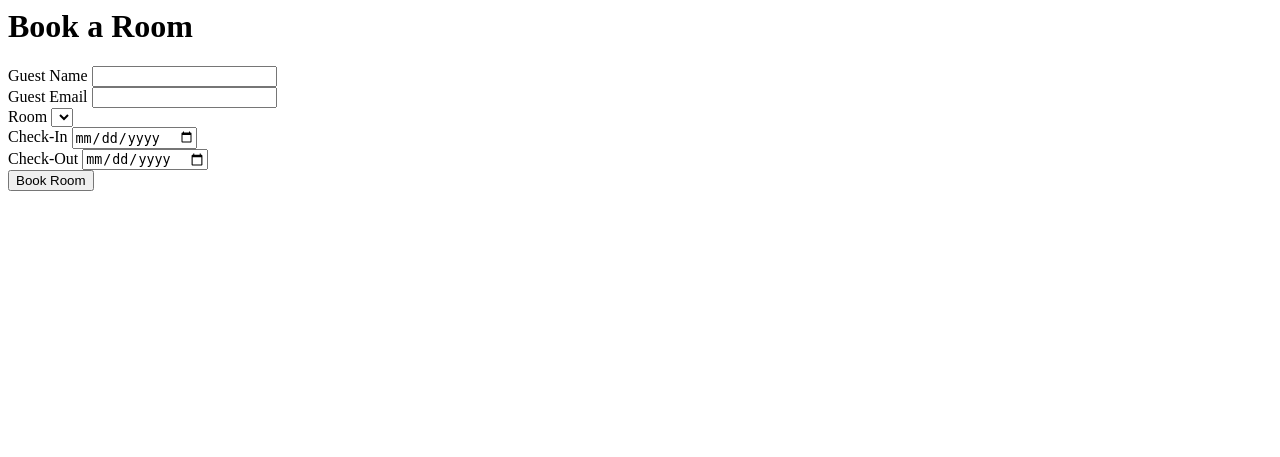
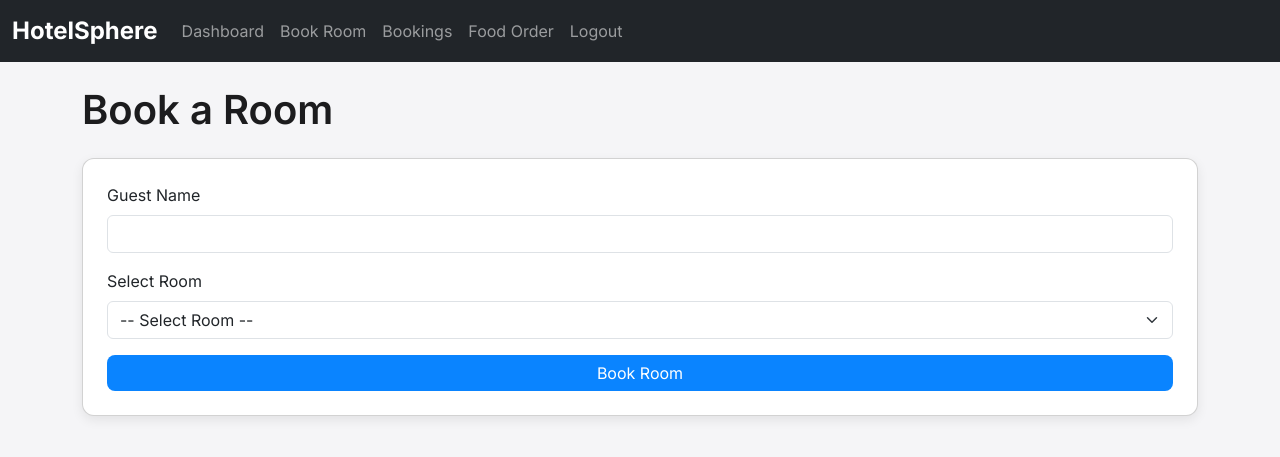
Before and after one commit to sushantg57/hotelsphere, a PHP site: page /reception/book_room.php in a window 1280 px wide. Shown: the top 457 px of the page. Run offline with PHP 8.4, Linux system fonts and the light colour scheme; the visitor is signed in with stand-in values (Sample User, id 1); data that the repository does not hold is empty; some libraries are stand-ins or nearby versions.

Commit message:
Update book_room.php

```diff
--- a/reception/book_room.php
+++ b/reception/book_room.php
@@ -1,5 +1,7 @@
 <?php
 require_once "../includes/auth_check.php";
+
+include "../includes/header.php";
 
 if ($_SESSION['role_id'] != 2) {
     die("Access denied!");
@@ -44,28 +46,24 @@ if ($_SERVER['REQUEST_METHOD'] === "POST") {
 }
 ?>
 
-<h1>Book a Room</h1>
-<?php if(isset($message)) echo "<p style='color:green;'>$message</p>"; ?>
+<h1 class="mb-4">Book a Room</h1>
 
-<form method="POST">
-    <label>Guest Name</label>
-    <input type="text" name="guest_name" required><br>
-
-    <label>Guest Email</label>
-    <input type="email" name="guest_email" required><br>
-
-    <label>Room</label>
-    <select name="room_id" required>
-        <?php foreach($rooms as $r): ?>
-        <option value="<?php echo $r['id']; ?>"><?php echo $r['room_number'].' ('.$r['type'].')'; ?></option>
-        <?php endforeach; ?>
-    </select><br>
-
-    <label>Check-In</label>
-    <input type="date" name="check_in" required><br>
-
-    <label>Check-Out</label>
-    <input type="date" name="check_out" required><br>
-
-    <button type="submit">Book Room</button>
+<div class="card p-4 mb-4">
+<form method="post" action="book_room_submit.php">
+<div class="mb-3">
+<label for="guest_name" class="form-label">Guest Name</label>
+<input type="text" class="form-control" id="guest_name" name="guest_name" required>
+</div>
+<div class="mb-3">
+<label for="room_id" class="form-label">Select Room</label>
+<select class="form-select" id="room_id" name="room_id" required>
+<option value="">-- Select Room --</option>
+<?php foreach($availableRooms as $room): ?>
+<option value="<?= $room['id'] ?>"><?= $room['room_number'].' ('.$room['type'].')' ?></option>
+<?php endforeach; ?>
+</select>
+</div>
+<button type="submit" class="btn btn-primary w-100">Book Room</button>
 </form>
+</div>
+<?php include "../includes/footer.php"; ?>
```
